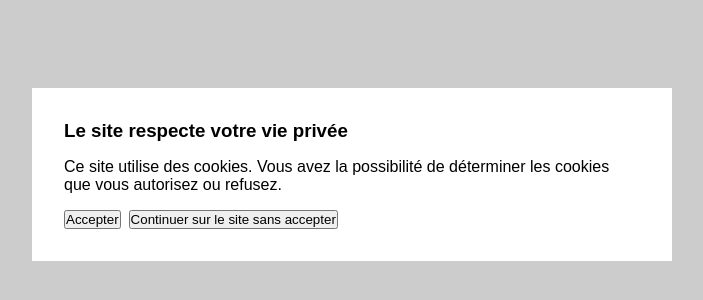
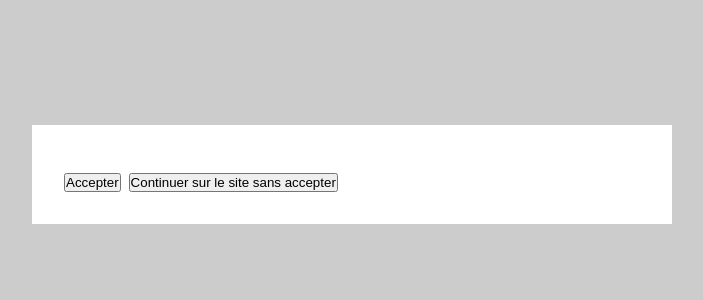
Before and after one commit to Sma-source/react-popup, a React (Create React App) app: page / in a window 1280 px wide. Shown: the part 226-526 px from the top of the page, without its empty margins (288-991 px from the left). Built offline with nearby package versions, Linux system fonts and the light colour scheme.

Commit message:
delete text in popup

```diff
--- a/src/App.js
+++ b/src/App.js
@@ -13,18 +13,10 @@ function App() {
   return (
     <div className="App">
       <main>
-        <h1>hello world</h1>
+        <h1>Pop-up</h1>
         <button onClick={() => setBtnPop(true)}>Open Popup</button>
-        <Popup trigger={btnPop} setTrigger={setBtnPop}>
-          <h3>My Time Popup</h3>
-        </Popup>
-        <Popup trigger={timePop} setTrigger={setTimePop}>
-          <h3>Le site respecte votre vie privée</h3>
-          <p className="text-popup">
-            Ce site utilise des cookies. Vous avez la possibilité de déterminer
-            les cookies que vous autorisez ou refusez.
-          </p>
-        </Popup>
+        <Popup trigger={btnPop} setTrigger={setBtnPop}></Popup>
+        <Popup trigger={timePop} setTrigger={setTimePop}></Popup>
       </main>
     </div>
   );
```
